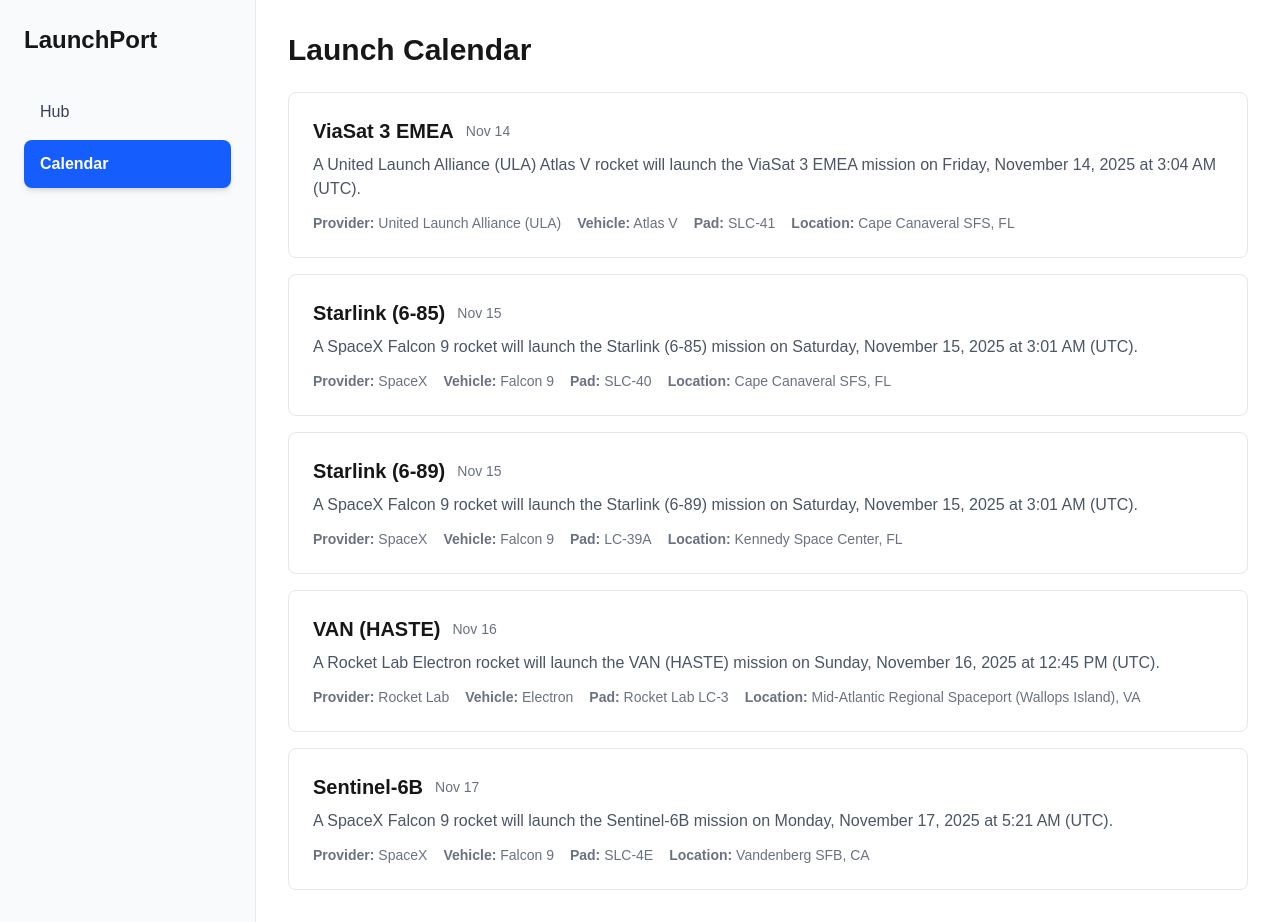
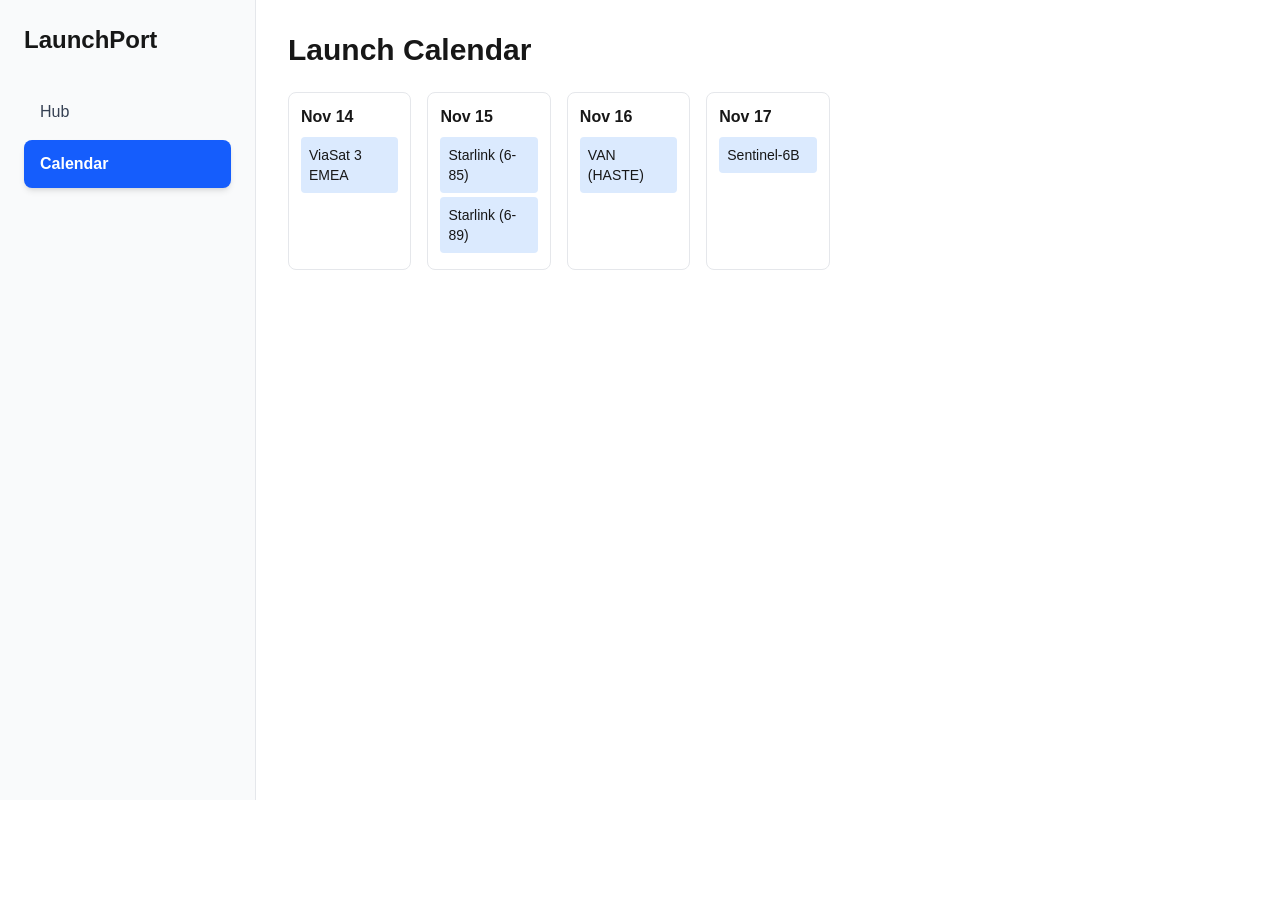
Before and after one commit to GamerC0der/launchport, a Next.js app in the folder nextjs/: page /calendar in a window 1280 px wide. After the commit the page ends 800 px from the top, so only its background shows below. Built offline with nearby package versions, Linux system fonts and the light colour scheme.

Commit message:
MVP Calendar

```diff
--- a/nextjs/app/calendar/page.tsx
+++ b/nextjs/app/calendar/page.tsx
@@ -1,67 +1,63 @@
+'use client';
+import { useState } from 'react';
 import launchesData from '../../data/l.json';
 
 interface Launch {
   name: string;
   provider: string;
   vehicle: string;
-  pad: {
-    name: string;
-    location: {
-      name: string;
-      state: string;
-      statename: string;
-      country: string;
-      slug: string;
-    };
-  };
+  pad: { name: string; location: { name: string; state: string } };
   launch_description: string;
   formatted_date: string;
   t0: string | null;
-  win_open: string | null;
 }
 
 export default function Calendar() {
+  const [selectedLaunch, setSelectedLaunch] = useState<Launch | null>(null);
   const launches = launchesData.result as Launch[];
+  const grouped = launches.reduce((acc, launch) => {
+    if (!acc[launch.formatted_date]) acc[launch.formatted_date] = [];
+    acc[launch.formatted_date].push(launch);
+    return acc;
+  }, {} as Record<string, Launch[]>);
+  const dates = Object.keys(grouped).sort((a, b) => {
+    const [mA, dA] = [a.split(' ')[0], parseInt(a.split(' ')[1])];
+    const [mB, dB] = [b.split(' ')[0], parseInt(b.split(' ')[1])];
+    const months = ['Jan', 'Feb', 'Mar', 'Apr', 'May', 'Jun', 'Jul', 'Aug', 'Sep', 'Oct', 'Nov', 'Dec'];
+    return months.indexOf(mA) - months.indexOf(mB) || dA - dB;
+  });
 
   return (
     <div className="p-8">
       <h1 className="text-3xl font-bold mb-6">Launch Calendar</h1>
-      <div className="space-y-4">
-        {launches.map((launch, index) => (
-          <div
-            key={index}
-            className="border border-gray-200 dark:border-gray-800 rounded-lg p-6 hover:shadow-lg transition-shadow"
-          >
-            <div className="flex items-start justify-between">
-              <div className="flex-1">
-                <div className="flex items-center gap-3 mb-2">
-                  <h2 className="text-xl font-semibold">{launch.name}</h2>
-                  <span className="text-sm text-gray-500 dark:text-gray-400">
-                    {launch.formatted_date}
-                  </span>
-                </div>
-                <p className="text-gray-600 dark:text-gray-300 mb-3">
-                  {launch.launch_description}
-                </p>
-                <div className="flex flex-wrap gap-4 text-sm text-gray-500 dark:text-gray-400">
-                  <span>
-                    <strong>Provider:</strong> {launch.provider}
-                  </span>
-                  <span>
-                    <strong>Vehicle:</strong> {launch.vehicle}
-                  </span>
-                  <span>
-                    <strong>Pad:</strong> {launch.pad.name}
-                  </span>
-                  <span>
-                    <strong>Location:</strong> {launch.pad.location.name}, {launch.pad.location.state}
-                  </span>
-                </div>
+      <div className="grid grid-cols-7 gap-4">
+        {dates.map((date) => (
+          <div key={date} className="border border-gray-200 dark:border-gray-800 rounded-lg p-3 min-h-[120px]">
+            <div className="font-semibold mb-2">{date}</div>
+            {grouped[date].map((launch, idx) => (
+              <div key={idx} onClick={() => setSelectedLaunch(launch)} className="text-sm p-2 mb-1 bg-blue-100 dark:bg-blue-900 rounded cursor-pointer hover:bg-blue-200 dark:hover:bg-blue-800">
+                {launch.name}
               </div>
-            </div>
+            ))}
           </div>
         ))}
       </div>
+      {selectedLaunch && (
+        <div className="fixed inset-0 bg-black bg-opacity-50 flex items-center justify-center z-50" onClick={() => setSelectedLaunch(null)}>
+          <div className="bg-white dark:bg-gray-800 rounded-lg p-6 max-w-2xl w-full mx-4" onClick={(e) => e.stopPropagation()}>
+            <h2 className="text-2xl font-bold mb-4">{selectedLaunch.name}</h2>
+            <p className="mb-4">{selectedLaunch.launch_description}</p>
+            <div className="space-y-2 text-sm mb-4">
+              <div><strong>Provider:</strong> {selectedLaunch.provider}</div>
+              <div><strong>Vehicle:</strong> {selectedLaunch.vehicle}</div>
+              <div><strong>Pad:</strong> {selectedLaunch.pad.name}</div>
+              <div><strong>Location:</strong> {selectedLaunch.pad.location.name}, {selectedLaunch.pad.location.state}</div>
+              {selectedLaunch.t0 && <div><strong>Launch Time:</strong> {new Date(selectedLaunch.t0).toLocaleString()}</div>}
+            </div>
+            <button onClick={() => setSelectedLaunch(null)} className="px-4 py-2 bg-gray-200 dark:bg-gray-700 rounded">Close</button>
+          </div>
+        </div>
+      )}
     </div>
   );
 }
```
